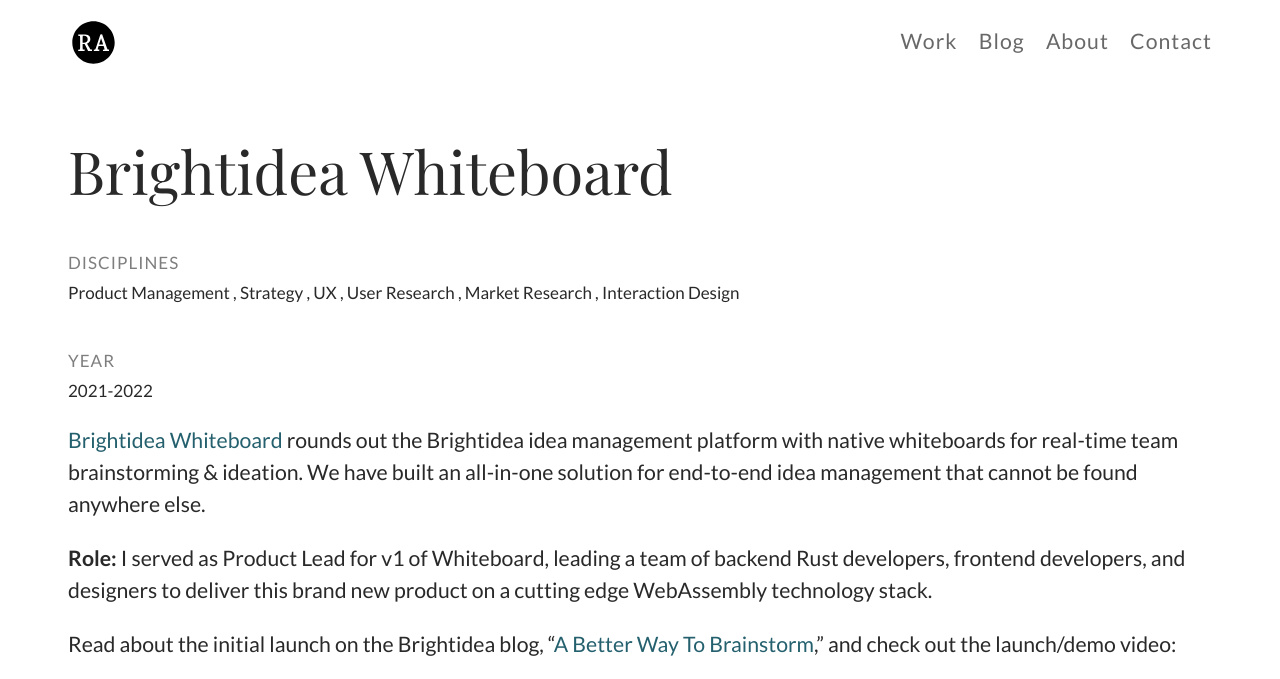
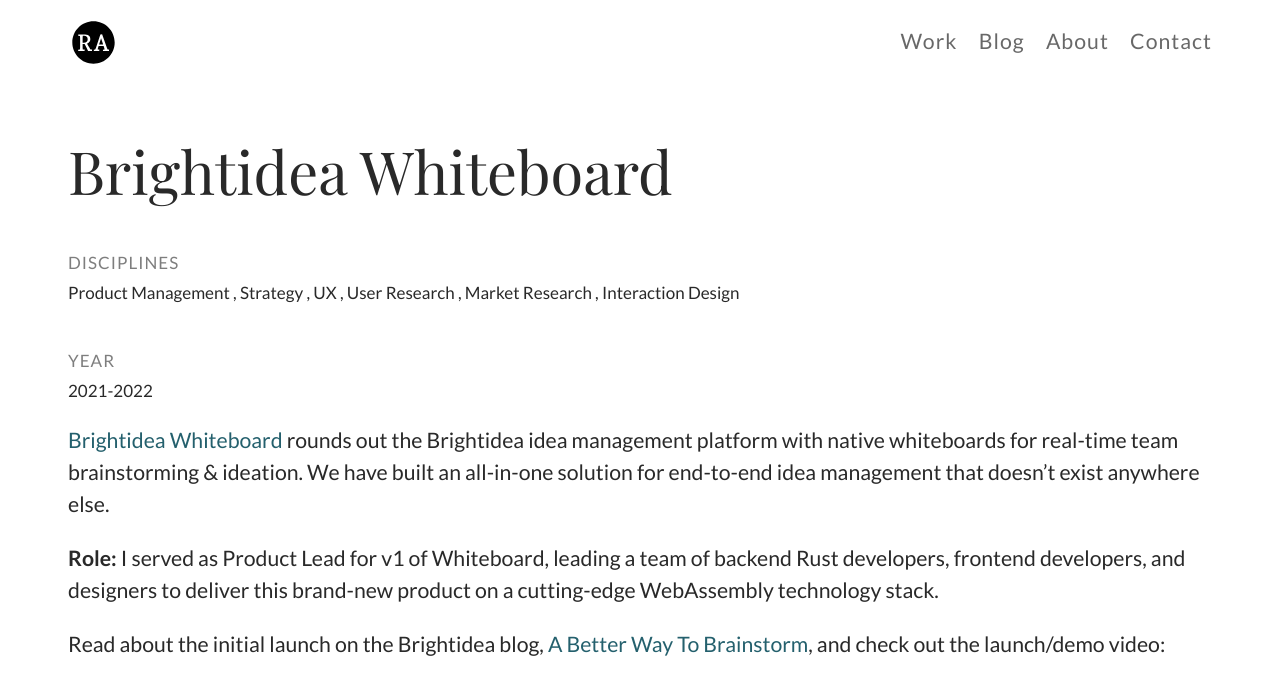
Before and after one commit to arnaudin/arnaudin.github.io, a Jekyll site: the page built from _projects/brightidea-whiteboard.md, in a window 1280 px wide and 900 px high, cut to the strip 0-679 px from the top of the window. Built offline with Jekyll 4.4.1, drawn with Linux system fonts in a browser that asks for light colours; nearby versions of some CDN libraries.

Commit message:
Edit Brightidea posts

```diff
--- a/_projects/brightidea-whiteboard.md
+++ b/_projects/brightidea-whiteboard.md
@@ -14,11 +14,11 @@
 content_layout:
   - section_layout: text
     content: |
-      [Brightidea Whiteboard](https://www.brightidea.com/product/whiteboard/) rounds out the Brightidea idea management platform with native whiteboards for real-time team brainstorming & ideation. We have built an all-in-one solution for end-to-end idea management that cannot be found anywhere else.
+      [Brightidea Whiteboard](https://www.brightidea.com/product/whiteboard/) rounds out the Brightidea idea management platform with native whiteboards for real-time team brainstorming & ideation. We have built an all-in-one solution for end-to-end idea management that doesn't exist anywhere else.
 
-      **Role:** I served as Product Lead for v1 of Whiteboard, leading a team of backend Rust developers, frontend developers, and designers to deliver this brand new product on a cutting edge WebAssembly technology stack.
+      **Role:** I served as Product Lead for v1 of Whiteboard, leading a team of backend Rust developers, frontend developers, and designers to deliver this brand-new product on a cutting-edge WebAssembly technology stack.
 
-      Read about the initial launch on the Brightidea blog, "[A Better Way To Brainstorm](https://www.brightidea.com/blog/fall-release-2021/)," and check out the launch/demo video:
+      Read about the initial launch on the Brightidea blog, [A Better Way To Brainstorm](https://www.brightidea.com/blog/fall-release-2021/), and check out the launch/demo video:
 
       <iframe width="560" height="315" src="https://www.youtube.com/embed/McAnJXgmJbw" title="YouTube video player" frameborder="0" allow="accelerometer; autoplay; clipboard-write; encrypted-media; gyroscope; picture-in-picture" allowfullscreen></iframe>
 
```
Also changed, not shown: _projects/brightidea-programs.md (+8 -8 lines), _projects/brightidea.md (+9 -9 lines).
